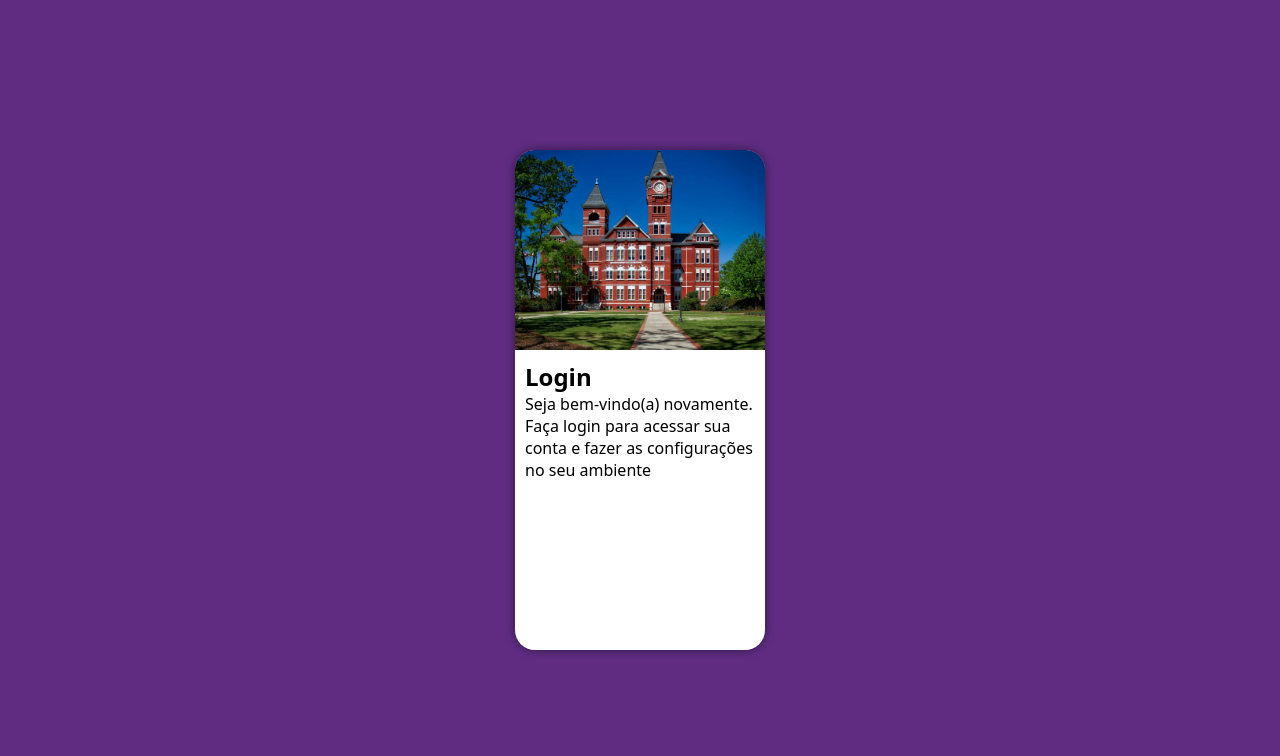
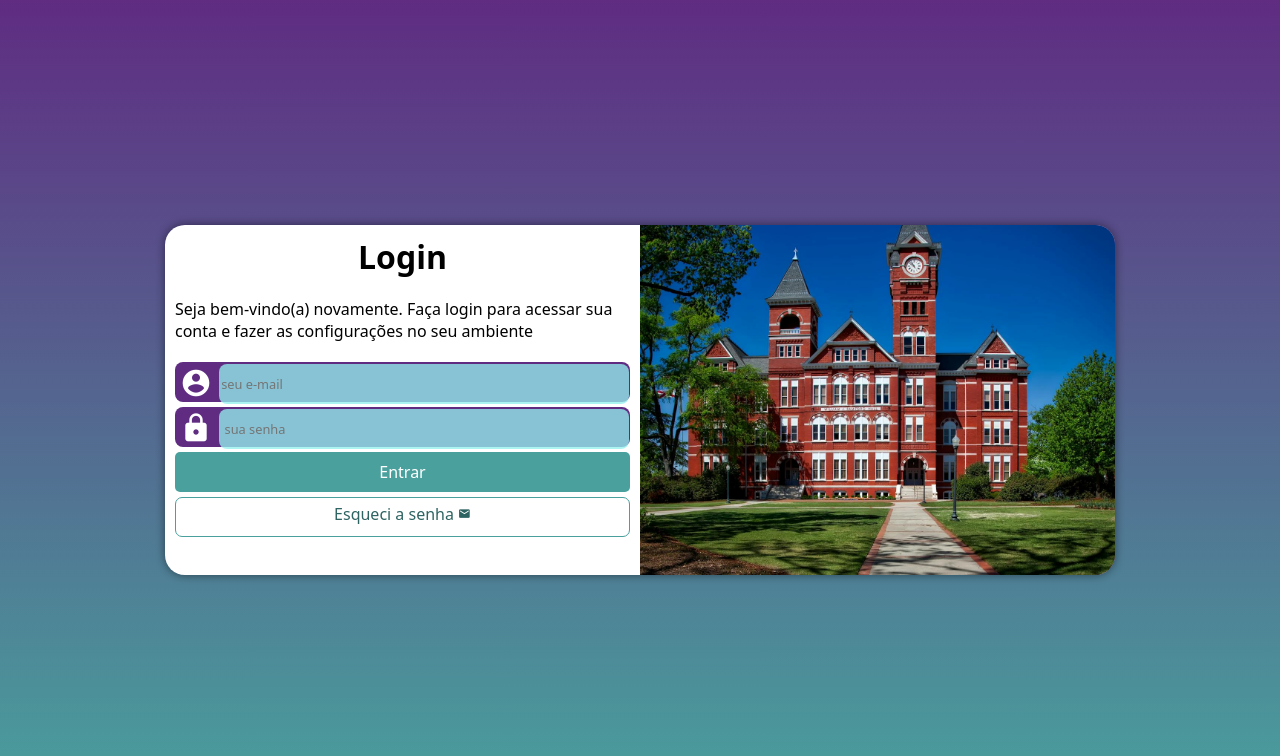
Before and after one commit to Heloisa-Moraes/telaLogin, a plain HTML site: page index.html in a window 1280 px wide. Drawn offline with Linux system fonts and the light colour scheme.

Commit message:
formulário adicionado;  estilo aplicdo ao login;

```diff
--- a/estilos/style.css
+++ b/estilos/style.css
@@ -31,13 +31,13 @@ section#login {
     position: absolute;
     top: 50%;
     left: 50%;
-    transform: translate(-50%, -50%);
     overflow: hidden;
     background-color: white;
     width: 250px;
-    height: 500px;
+    height: 515px;
     border-radius: 20px;
     box-shadow: 0px 0px 10px rgba(0, 0, 0, 0.479);
+    transform: translate(-50%, -50%);
 }
 
 section#login > div#imagem {
@@ -51,3 +51,90 @@ section#login > div#formulario {
     display: block;
     padding: 10px;
 }
+
+div#formulario > h1 {
+    text-align: center;
+    margin-bottom: 10px;
+}
+
+div#formulario > p {
+    font-size: 0.8em;
+}
+
+form > div.campo {
+    background-color:#5f2c82 ;
+    border: 2 px solid #5f2c82 ;
+    display: block;
+    width: 100%;
+    height: 40px;
+    border-radius: 8px;
+    margin: 5px 0px;
+}
+
+div.campo > label {
+    display: none;
+}
+
+div.campo > i {
+    color: white;
+   /* background-color: black;*/
+    font-size: 2em;
+    width: 40px;
+    padding: 5px;
+}
+
+div.campo > input {
+    background-color: #94f1eec4;
+    font-size: 0.8em;
+    width: calc(100% - 45px);
+    height: 98%;
+    border: 0px;
+    border-radius: 8px;
+    padding: 2px;
+    transform: translateY(-10px); /*sempre na ultima linha*/
+
+}
+div.campo > input:focus-within {
+    background-color: white;
+    border: none;
+}
+
+form > input[type=submit] {
+    display: block;
+    font-size: 1em;
+    width: 100%;
+    height: 40px;
+    background-color: #49a09d;
+    color: white;
+    border: none;
+    border-radius: 5px;
+    cursor: pointer;
+}
+
+form > input[type-submit]:hover {
+    background-color: #49a09d;
+}
+
+form > a.botao {
+    display: block;
+    text-align: center;
+    font-size: 1em;
+    width: 100%;
+    height: 40px;
+    padding-top: 5px;
+    margin-top: 5px;
+    background-color: white;
+    color: #2d6462;
+    border: 1px solid #49a09d;
+    border-radius: 7px;
+    text-decoration: none;
+}
+
+form > a.botao:hover {
+    background-color: #49a09d;
+
+}
+
+form a.botao > i  {
+    font-size: 0.8em;
+}
--- a/index.html
+++ b/index.html
@@ -4,7 +4,10 @@
     <meta charset="UTF-8">
     <meta name="viewport" content="width=device-width, initial-scale=1.0">
     <title>Login</title>
+    <link href="https://fonts.googleapis.com/icon?family=Material+Icons"
+      rel="stylesheet">
     <link rel="stylesheet" href="estilos/style.css">
+    <link rel="stylesheet" href="media-query.css">
 </head>
 <body>
     <main>
@@ -15,8 +18,22 @@
             <div id="formulario">
                 <h1>Login</h1>
                 <p>Seja bem-vindo(a) novamente. Faça login para acessar  sua conta e fazer as configurações no seu ambiente</p>
-                <form action="login.php" method="post"></form>
+                <form action="login.php" method="post" autocomplete="on">
+                    <div class="campo">
+                    <i class="material-icons">account_circle</i>
 
+                    <input type="email" name="login" id="ilogin" placeholder="seu e-mail" autocomplete="email" required maxlength="30">
+                    <label for="ilogin">Login</label>
+
+                    </div>
+                    <div class="campo">
+                        <i class="material-icons">lock</i>
+                        <input type="password" name="senha" id="isenha" placeholder=" sua senha" autocomplete="current-password" required minlength="8">
+                        <label for="isenha">Senha</label>
+                    </div>
+                    <input type="submit" value="Entrar">
+                    <a href="esqueci.html" class="botao">Esqueci a senha <i class="material-icons">mail</i></a>
+                </form>
             </div>
         </section>
     </main>
--- /dev/null
+++ b/media-query.css
@@ -0,0 +1,58 @@
+@charset "UTF-8";
+
+@media screen and (min-width: 768px) and (max-width:992px) /*configuração para tablet*/ {
+    body {
+        background-image: linear-gradient(to top, #49a09d, #5f2c82);
+    }
+
+    section#login {
+        width: 80vw;
+        height: 280px;
+    }
+
+    section#login > div#imagem {
+        float: left;
+        width: 30%;
+        height: 100%;
+    }
+
+    section#login > div#formulario {
+        float: right;
+        width: 70%;
+    }
+
+}
+
+@media screen and (min-width: 992px) /*configurações para desktop*/{
+    body{
+        background-image: linear-gradient(to top,#49a09d, #5f2c82 );
+    }
+
+    section#login {
+        width: 950px;
+        height: 350px;
+
+    }
+
+    section#login > div#imagem {
+        float: right;
+        width: 50%;
+        height: 100%;
+
+    }
+
+    section#login > div#formulario {
+        float: left;
+        width: 50%;
+    }
+
+    div#formulario > h1 {
+        font-size: 2em;
+    }
+
+    div#formulario > p {
+        font-size: 1em;
+        margin: 20px 0px;
+    }
+
+}
```
Also changed, not shown: passos.txt (added).
